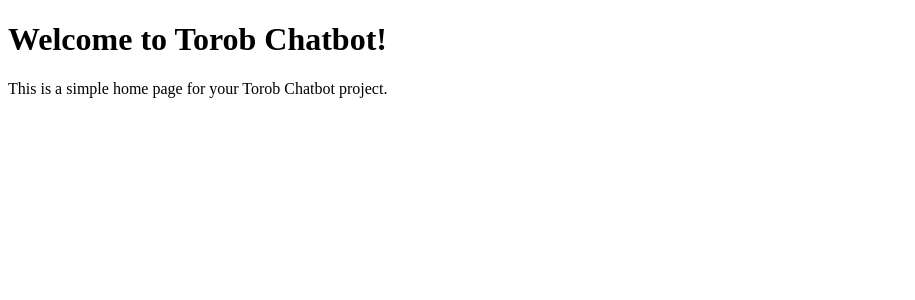
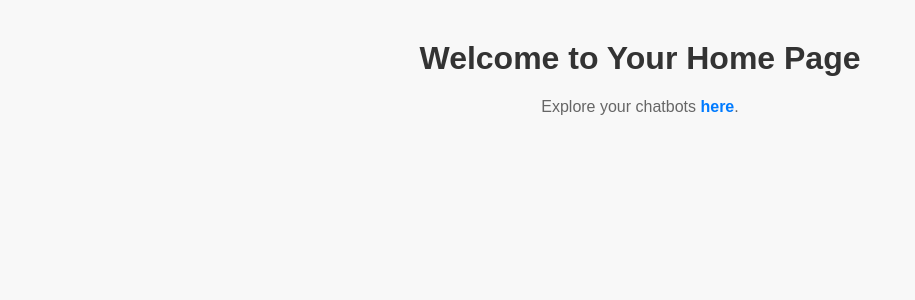
Before and after one commit to amirerfantim/ChatbotHub, a Django app: page / in a window 1280 px wide. Shown: the top 300 px of the page, without its empty margins (0-915 px from the left). Run offline with Django 4.2, Linux system fonts and the light colour scheme.

Commit message:
Update home.html
add some css

```diff
--- a/torob_chatbot/templates/home.html
+++ b/torob_chatbot/templates/home.html
@@ -1,18 +1,42 @@
+<!-- templates/home.html -->
 <!DOCTYPE html>
 <html lang="en">
 <head>
     <meta charset="UTF-8">
     <meta name="viewport" content="width=device-width, initial-scale=1.0">
-    <title>Home</title>
+    <title>Your Home Page</title>
+    <style>
+        body {
+            font-family: 'Arial', sans-serif;
+            background-color: #f8f8f8;
+            margin: 0;
+            padding: 0;
+            text-align: center;
+        }
+
+        h1 {
+            color: #333;
+            margin-top: 40px;
+        }
+
+        p {
+            color: #666;
+            margin-top: 20px;
+        }
+
+        a {
+            color: #007bff;
+            text-decoration: none;
+            font-weight: bold;
+        }
+
+        a:hover {
+            text-decoration: underline;
+        }
+    </style>
 </head>
 <body>
-    <header>
-        <h1>Welcome to Torob Chatbot!</h1>
-    </header>
-    <main>
-        <p>This is a simple home page for your Torob Chatbot project.</p>
-    </main>
-    <footer>
-    </footer>
+    <h1>Welcome to Your Home Page</h1>
+    <p>Explore your chatbots <a href="{% url 'chatbot-list' %}">here</a>.</p>
 </body>
 </html>
```
